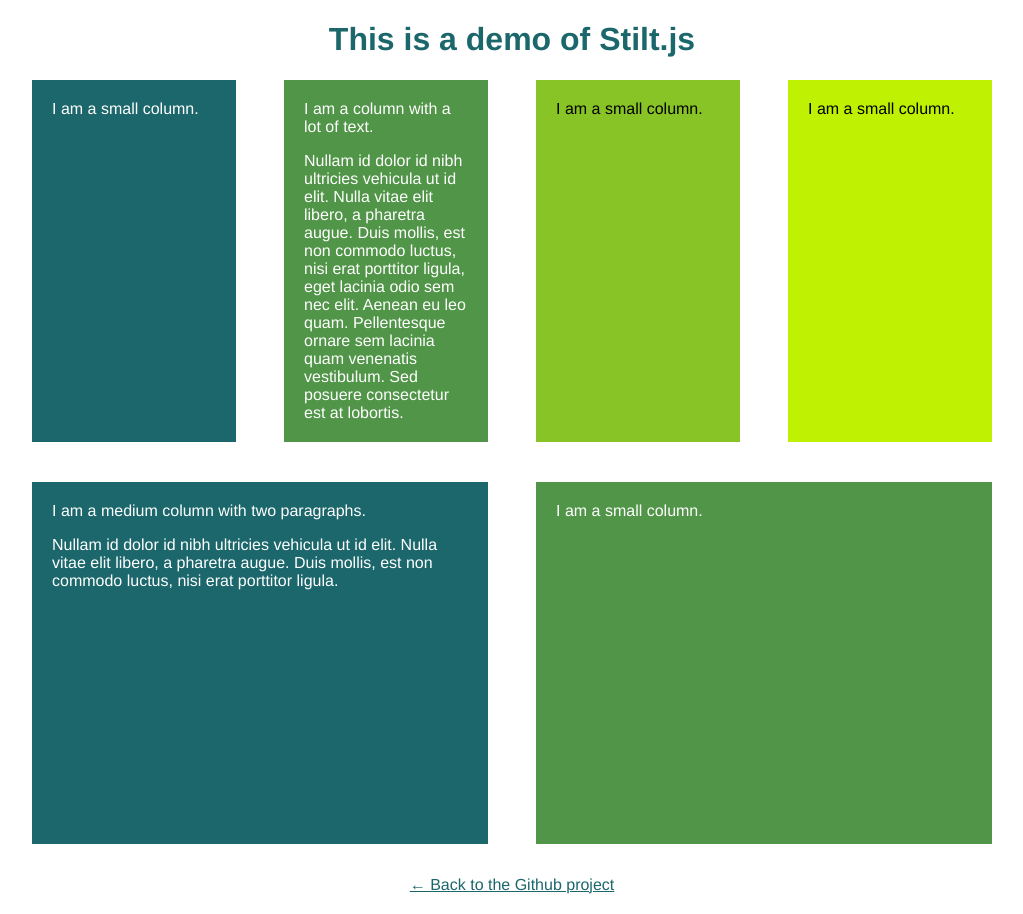
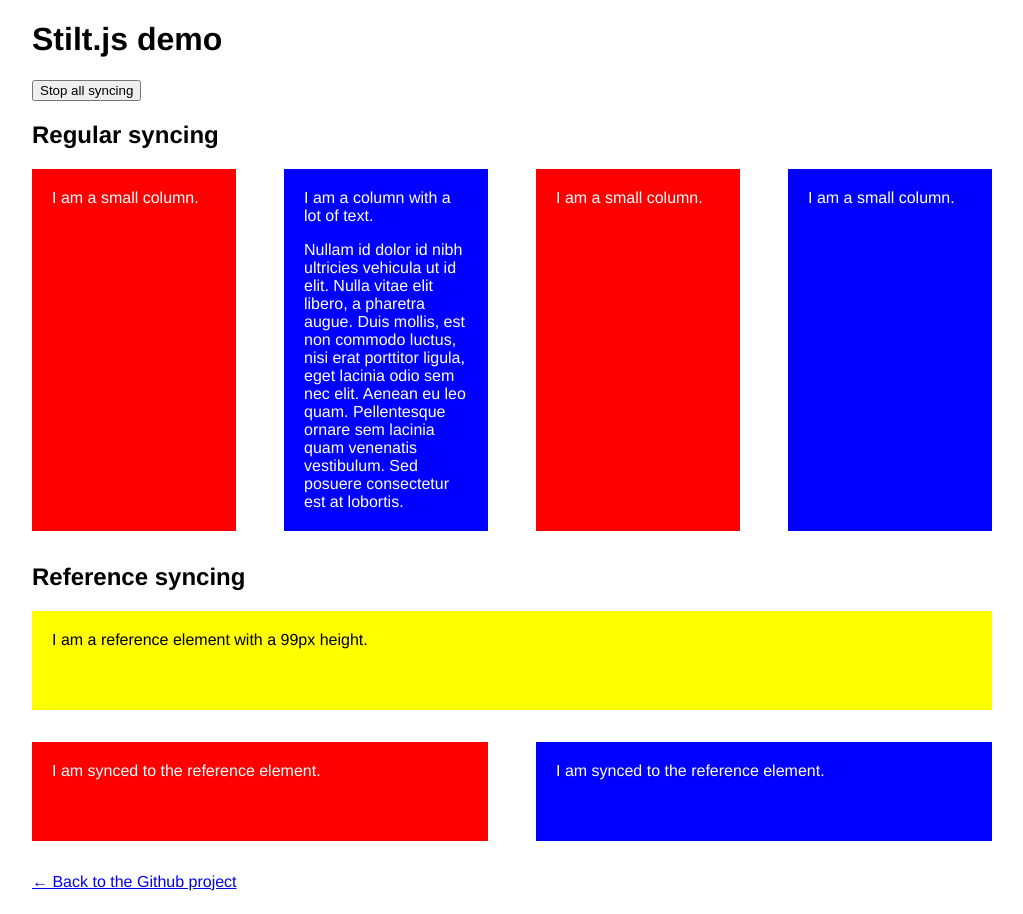
Before and after one commit to flovan/stilt, a plain HTML site: page demo/index.html in a window 1280 px wide. Shown: the whole page, without its empty margins (128-1151 px from the left). Drawn offline with Linux system fonts and the light colour scheme.

Commit message:
Updated API for v2.0.0

```diff
--- a/demo/demo.css
+++ b/demo/demo.css
@@ -19,14 +19,6 @@ body {
 	margin: 20px auto;
 }
 
-h1,
-a {
-	color: #1B676B;
-}
-h1,
-.row ~ p {
-	text-align: center;
-}
 .row {
 	*zoom: 1;
 }
@@ -38,34 +30,20 @@ h1,
 .row:after {
 	clear: both;
 }
-.row + .row {
-	margin-top: 40px;
-}
 .row:last-of-type {
 	margin-bottom: 2em;
 }
-.col {
+.col,
+.ref {
 	padding: 20px;
 }
-.col:nth-of-type(n) {
-	background-color: #1B676B;
+.col:nth-of-type(odd) {
+	background-color: red;
 	color: #FFF;
 }
-.col:nth-of-type(2n) {
-	background-color: #519548;
+.col:nth-of-type(even) {
+	background-color: blue;
 	color: #FFF;
-}
-.col:nth-of-type(3n) {
-	background-color: #88C425;
-	color: inherit;
-}
-.col:nth-of-type(4n) {
-	background-color: #BEF202;
-	color: inherit;
-}
-.col:nth-of-type(5n) {
-	background-color: #EAFDE6;
-	color: inherit;
 }
 .col-2 {
 	width: 47.5%;
@@ -95,6 +73,13 @@ h1,
 .col-2:nth-child(even) {
 	float: right;
 }
+
+.ref {
+	background-color: yellow;
+	height: 99px;
+	margin-bottom: 2em;
+}
+
 p {
 	margin: 0;
 }
--- a/demo/index.html
+++ b/demo/index.html
@@ -15,7 +15,10 @@
 <body>
 	<div class="dynamic-scaler">
 		<div class="container">
-			<h1>This is a demo of Stilt.js</h1>
+			<h1>Stilt.js demo</h1>
+			<p><button id="toggle-sync" data-label="Start all syncing">Stop all syncing</button></p>
+			<div id="demo-1">
+				<h2>Regular syncing</h2>
 				<div class="row">
 					<div class="col col-4">
 						<p>I am a small column.</p>
@@ -31,13 +34,13 @@
 						<p>I am a small column.</p>
 					</div>
 				</div>
+			</div>
+			<div id="demo-2">
+				<h2>Reference syncing</h2>
+				<div class="ref">I am a reference element with a 99px height.</div>
 				<div class="row">
-				<div class="col col-2">
-					<p>I am a medium column with two paragraphs.</p>
-					<p>Nullam id dolor id nibh ultricies vehicula ut id elit. Nulla vitae elit libero, a pharetra augue. Duis mollis, est non commodo luctus, nisi erat porttitor ligula.</p>
-				</div>
-				<div class="col col-2">
-					<p>I am a small column.</p>
+					<div class="col col-2">I am synced to the reference element.</div>
+					<div class="col col-2">I am synced to the reference element.</div>
 				</div>
 			</div>
 			<p><a href="https://github.com/flovan/stilt">&larr; Back to the Github project</a></p>
@@ -45,8 +48,39 @@
 	</div>
 	<script src="../stilt.js"></script>
 	<script>
-		Stilt.setMinimumWidth(600);
-		Stilt.sync('.col');
+		var syncedCols = new Stilt('#demo-1 .col', {
+			minWidth: 600
+		}).sync();
+
+		var refCols = new Stilt('#demo-2 .col', {
+			referenceElm: '#demo-2 .ref'
+		}).sync();
+
+		// Set up sync toggle
+		var toggle = document.getElementById('toggle-sync'),
+			isSyncing = true;
+
+		try {
+			toggle.addEventListener('click', toggleCallback);
+		} catch (e) {
+			toggle.attachEvent('onclick', toggleCallback);
+		}
+
+		function toggleCallback (e) {
+			var nextLabel = toggle.getAttribute('data-label');
+			toggle.setAttribute('data-label', toggle.innerHTML);
+			toggle.innerHTML = nextLabel;
+
+			if (isSyncing) {
+				syncedCols.release();
+				refCols.release();
+				isSyncing = false;
+			} else {
+				syncedCols.sync();
+				refCols.sync();
+				isSyncing = true;
+			}
+		}
 	</script>
 </body>
 </html>
--- a/stilt.js
+++ b/stilt.js
@@ -1,9 +1,9 @@
-//  Stilt.js 1.0.1
+//  Stilt.js 2.0.0
 //  https://github.com/flovan/stilt
 //  (c) 2015-whateverthecurrentyearis Florian Vanthuyne
 //  Stilt may be freely distributed under the MIT license.
 
-(function(window){
+(function (w) {
 
 	///////////////////////////////////////////////////////////////////////////
 	//                                                                       //
@@ -12,8 +12,34 @@
 	///////////////////////////////////////////////////////////////////////////
 
 	// Map console to empty function to prevent page errors
-	window.console = window.console || {
-		error: function () {}
+	w.console = w.console || {
+		error: function () {},
+		warn: function () {}
+	}
+
+	// Add a `hasOwnProperty()` method on window if there is none
+	window.hasOwnProperty = window.hasOwnProperty || Object.prototype.hasOwnProperty;
+
+	// Add `.bind()` to functions if there is none
+	// https://github.com/enyo/functionbind
+	if (!Function.prototype.bind) {
+		Function.prototype.bind = function (oThis) {
+			if (typeof this !== "function") {
+				throw new TypeError("Function.prototype.bind - what is trying to be bound is not callable");
+			}
+
+			var aArgs = Array.prototype.slice.call(arguments, 1),
+				fToBind = this,
+				fNOP = function () {},
+				fBound = function () {
+					return fToBind.apply((this instanceof fNOP && oThis ? this : oThis), aArgs.concat(Array.prototype.slice.call(arguments)));
+				};
+
+			fNOP.prototype = this.prototype;
+			fBound.prototype = new fNOP();
+
+			return fBound;
+		};
 	}
 
 	///////////////////////////////////////////////////////////////////////////
@@ -22,197 +48,275 @@
 	//                                                                       //
 	///////////////////////////////////////////////////////////////////////////
 
-	window.Stilt = window.Stilt || function () {
+	var Stilt = function (selector, opts) {
+
+		// Shield for undefined selector
+		if (typeof selector !== 'string') {
+			console.error('Stilt warning: selector should be a String.');
+			return;
+		}
 
 		// PRIVATE VARS
 
 		var
-			elms = {},
-			resizeElm = window,
-			hasResize = false,
-			minWidth = 0,
-			previousWindowWidth = 0
+			_elms                = document.querySelectorAll(selector),
+			_numElms             = _elms.length,
+			_hasResize           = false,
+			_listenerCallback    = null,
+			_previousWindowWidth = 0,
+			_referenceElm        = null,
+			_defaults            = {
+				minWidth:       0,
+				maxWidth:       null,
+				throttleDelay:  50,
+				referenceElm:   null
+			},
+			_settings            = {}
 		;
 
-		// A simplified subset of Underscore.js functions
-		// https://github.com/jashkenas/underscore
+		// Merge settings
+		opts = opts || {};
+		_settings = extend(_settings, _defaults, opts);
 
-		// Get the current timestamp as integer
-		var now = Date.now || function() {
-			return new Date().getTime();
-		};
+		// Grab the reference element if there is one
+		if (typeof _settings.referenceElm === 'string') {
+			_referenceElm = document.querySelector(_settings.referenceElm);
 
-		// Trigger the passed function only once during the
-		// passed in wait period
-		var throttle = function(func, wait, options) {
-			var context, args, result;
-			var timeout = null;
-			var previous = 0;
-			if (!options) options = {};
-			var later = function() {
-				previous = options.leading === false ? 0 : now();
-				timeout = null;
-				result = func.apply(context, args);
-				if (!timeout) context = args = null;
-			};
-			return function() {
-				var rightNow = now();
-				if (!previous && options.leading === false) previous = rightNow;
-				var remaining = wait - (rightNow - previous);
-				context = this;
-				args = arguments;
-				if (remaining <= 0 || remaining > wait) {
-					if (timeout) {
-						clearTimeout(timeout);
-						timeout = null;
-					}
-					previous = rightNow;
-					result = func.apply(context, args);
-					if (!timeout) context = args = null;
-				} else if (!timeout && options.trailing !== false) {
-					timeout = setTimeout(later, remaining);
-				}
-				return result;
-			};
-		};
+			// If no element was matched, stop working and log an error
+			if (_referenceElm === null) {
+				console.error('Stilt warning: the reference element selector `' + _settings.referenceElm + '` did not match any elements.');
+				return;
+			}
+		}
+
+		// Log a warning if the plugin won't actually be doing anything
+		if (_numElms === 0) {
+			console.warn('Stilt warning: selector "' + selector + '" did not match any elements.');
+		}
+
+		// Log an error if minWidth is not numerical
+		if (typeof _settings.minWidth !== 'number') {
+			console.error('Stilt warning: `minWidth` (' + _settings.minWidth + ') should be a Number.');
+			return;
+		}
+
+		// If we have a maxWidth passed in
+		if (_settings.maxWidth !== null) {
+			// Log an error if its not numerical
+			if (typeof _settings.maxWidth !== 'number') {
+				console.error('Stilt warning: `maxWidth` (' + _settings.maxWidth + ') should be a Number.');
+				return;
+			}
+
+			// Log an error if it'ss smaller than the minWidth
+			if (_settings.maxWidth < _settings.minWidth) {
+				console.error('Stilt warning: `maxWidth` (' + _settings.maxWidth + ') should be larger than `minWidth` (' + _settings.minWidth + ').');
+				return;
+			}
+		}
+
+		// Log an error if throttleDelay is not numerical
+		if (typeof _settings.throttleDelay !== 'number') {
+			console.error('Stilt warning: `throttleDelay` (' + _settings.throttleDelay + ') should be a Number.');
+			return;
+		}
 
 		// PRIVATE FUNCTIONS
 
-		// Removes all non-letter characters from a selector
-		var selectorToProperty = function (selector) {
-			if (selector === undefined) {
+		// Adds a resize listener to the window
+		var _addWindowListener = function () {
+			// Stop early if there's already a listener attached
+			if (_hasResize) {
 				return;
-			};
-			return selector.replace(/[^a-zA-Z0-9]/g,'');
+			}
+
+			// Make a throttled callback if there is none
+			if (_listenerCallback === null) {
+				_listenerCallback = throttle(_windowResizeHandler.bind(this), _settings.throttleDelay);
+			}
+
+			// Try adding a listener for modern browsers,
+			// then IE
+			try {
+				w.addEventListener('resize', _listenerCallback);
+			} catch (e) {
+				w.attachEvent('onresize', _listenerCallback);
+			}
+
+			// Toggle the flag
+			_hasResize = true;
+
+			// Call the handler
+			_listenerCallback.apply(this);
 		};
 
-		// Binds a `resize` eventlistener to the resize element, but only
-		// if it hasn't been added before. This also always triggers the
-		// `resize` event
-		var bindResize = function () {
-			if (!hasResize) {
+		// Removes the resize listener from the window
+		var _removeWindowListener = function () {
+			if (_hasResize) {
 				try {
-					resizeElm.addEventListener('resize', throttle(resizeHandler, 50));
+					w.removeEventListener('resize', _listenerCallback);
 				} catch (e) {
-					resizeElm.attachEvent('onresize', throttle(resizeHandler, 50));
+					w.detachEvent('onresize', _listenerCallback);
 				}
-				hasResize = true;
+
+				// Toggle the flag
+				_hasResize = false;
 			}
-			resizeHandler.apply(window);
-			return;
 		};
 
-		// Remove the listener for the `resize` event from the resize element
-		var unbindResize = function () {
-			resizeElm.removeEventListener('resize');
-			hasResize = false;
-		}
-
-		// The handler function for the `resize` event.
-		// This checks if the minimum width is available, and then loops over
-		// all elements, finding the largest height and applying that height
-		// again to all elements. If the minimum width is not met, elements
-		// are reset.
-		var resizeHandler = function (e) {
-			var windowWidth = Math.max(
+		// A handler for window resizes
+		var _windowResizeHandler = function (e) {
+			var
+				windowWidth = Math.max(
 					document.body.offsetWidth || 0,
 					document.documentElement.offsetWidth || 0,
-					window.innerWidth || 0
-			);
+					w.innerWidth || 0
+				),
+				currElHeight = 0,
+				elMaxHeight = 0
+			;
 
-			if (windowWidth >= minWidth) {
-				if (windowWidth > previousWindowWidth) {
-					resetElements();
+			// If we're within the boundaries, sync heights
+			if (windowWidth >= _settings.minWidth && (!!_settings.maxWidth ? windowWidth <= _settings.maxWidth : true)) {
+				// Some other script might have triggered a resize,
+				// so skip if we're still at the same width
+				if (windowWidth === _previousWindowWidth) {
+					return;
 				}
 
-				for (var groupKey in elms) {
-					var elmsGroup = elms[groupKey],
-						len = elmsGroup.length,
-						maxSize = 0;
+				// Reset the height of all elements
+				_resetElements();
 
-					for (var i = 0; i < len; i++) {
-						var
-							elm = elmsGroup[i],
-							elmSize = Math.max(
-								elm.clientHeight,
-								elm.offsetHeight,
-								elm.scrollHeight
-							)
-						;
+				// If we have a reference elements, grab its size
+				if (_referenceElm !== null) {
+					elMaxHeight = _getHeight(_referenceElm);
+				} else {
+					// Otherwise, loop over target elements to find the height
+					for (var i = 0, elm; i < _numElms; i++) {
+						elm = _elms[i];
+						currElHeight = _getHeight(elm);
 
-						maxSize = maxSize > elmSize ? maxSize : elmSize;
+						elMaxHeight = elMaxHeight > currElHeight ? elMaxHeight : currElHeight;
 					}
-					for (var i = 0; i < len; i++) {
-						var
-							elm = elmsGroup[i],
-							elmSize = Math.max(
-								elm.clientHeight,
-								elm.offsetHeight,
-								elm.scrollHeight
-							)
-						;
+				}
 
-						if (maxSize !== elmSize) {
-							elmsGroup[i].style.height = maxSize + 'px';
-						}
+				// Set the height of all the elements
+				for (var i = 0, elm; i < _numElms; i++) {
+					elm = _elms[i];
+					currElHeight = _getHeight(elm);
+
+					if (elMaxHeight !== currElHeight) {
+						_elms[i].style.height = elMaxHeight + 'px';
 					}
 				}
 			} else {
-				resetElements();
+				// Otherwise reset elements
+				_resetElements();
 			}
 
-			previousWindowWidth = windowWidth;
+			_previousWindowWidth = windowWidth;
 		};
 
+		// Gets the height of an element
+		var _getHeight = function (elm) {
+			return Math.max(
+				elm.clientHeight,
+				elm.offsetHeight,
+				elm.scrollHeight
+			);
+		}
+
 		// Resets all elements by removing the applied height
-		var resetElements = function () {
-			for (var groupKey in elms) {
-				var elmsGroup = elms[groupKey];
-				resetGroup(elmsGroup);
+		var _resetElements = function () {
+			for (var i = 0, len = _elms.length; i < len; i++) {
+				_elms[i].style.height = '';
 			}
 		};
 
-		var resetGroup = function (group) {
-			for (var i = 0, len = group.length; i < len; i++) {
-				group[i].style.height = '';
+		// PUBLIC FUNCTIONS
+
+		this.sync = function () {
+			_addWindowListener();
+			return this;
+		}
+
+		this.release = function () {
+			_removeWindowListener();
+			_resetElements();
+			return this;
+		}
+
+		return this;
+	};
+
+	///////////////////////////////////////////////////////////////////////////
+	//                                                                       //
+	// LIBS                                                                  //
+	//                                                                       //
+	// A simplified subset of Underscore.js functions                        //
+	// https://github.com/jashkenas/underscore                               //
+	//                                                                       //
+	///////////////////////////////////////////////////////////////////////////
+
+	// Get the current timestamp as integer
+	var now = Date.now || function() {
+		return new Date().getTime();
+	};
+
+	// Extends an object with another object
+	var extend = function(obj) {
+		if (!isObject(obj)) return obj;
+		var source, prop;
+		for (var i = 1, length = arguments.length; i < length; i++) {
+			source = arguments[i];
+			for (prop in source) {
+				if (hasOwnProperty.call(source, prop)) {
+					obj[prop] = source[prop];
+				}
 			}
+		}
+		return obj;
+	};
+
+	// Checks if a variable is an object
+	var isObject = function(obj) {
+		var type = typeof obj;
+		return type === 'function' || type === 'object' && !!obj;
+	};
+
+	// Trigger the passed function only once during the
+	// passed in wait period
+	var throttle = function(func, wait, options) {
+		var context, args, result;
+		var timeout = null;
+		var previous = 0;
+		if (!options) options = {};
+		var later = function() {
+			previous = options.leading === false ? 0 : now();
+			timeout = null;
+			result = func.apply(context, args);
+			if (!timeout) context = args = null;
 		};
+		return function() {
+			var rightNow = now();
+			if (!previous && options.leading === false) previous = rightNow;
+			var remaining = wait - (rightNow - previous);
+			context = this;
+			args = arguments;
+			if (remaining <= 0 || remaining > wait) {
+				if (timeout) {
+					clearTimeout(timeout);
+					timeout = null;
+				}
+				previous = rightNow;
+				result = func.apply(context, args);
+				if (!timeout) context = args = null;
+			} else if (!timeout && options.trailing !== false) {
+				timeout = setTimeout(later, remaining);
+			}
+			return result;
+		};
+	};
 
-		// PUBLIC API
-
-		return {
-
-			// Synchronise the height of all elements matching the passed in
-			// selector
-			sync: function (selector) {
-				if (selector === undefined) {
-					console.error('`Stilt.sync()` requires a String selector.');
-					return;
-				}
-				elms[selectorToProperty(selector)] = document.querySelectorAll(selector);
-				bindResize();
-			},
-
-			// Release all elements that were previously synced through
-			// the passed in selector
-			release: function (elements) {
-				elements = typeof elements === 'string' ? elements : elements.selector;
-				var prop = selectorToProperty(elements);
-				if (elms[prop] !== undefined) {
-					resetGroup(elms[prop]);
-					delete elms[prop];
-				}
-				bindResize();
-			},
-
-			// Set the minimum width used by any synced elements
-			setMinimumWidth: function (w) {
-				if (w === undefined || w !== parseInt(w, 10)) {
-					console.error('`Stilt.setMinimumWidth()` requires an Integer value.');
-					return;
-				}
-				minWidth = w;
-			}
-		};
-	}();
+	w.Stilt = w.Stilt || Stilt;
 }(window));
```
Also changed, not shown: stilt.min.js, 1 other file. Lines whose indentation alone changed are shown as unchanged.
